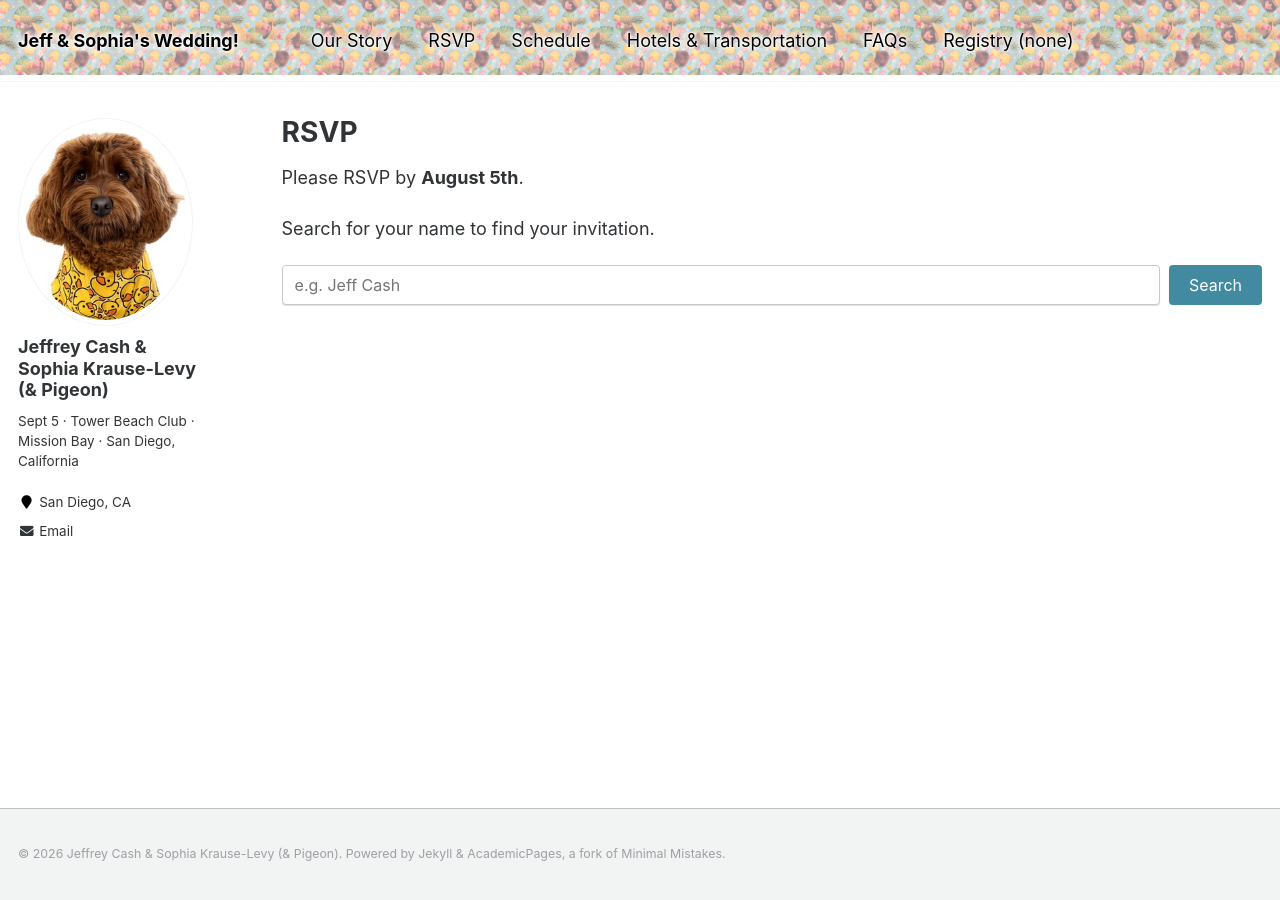
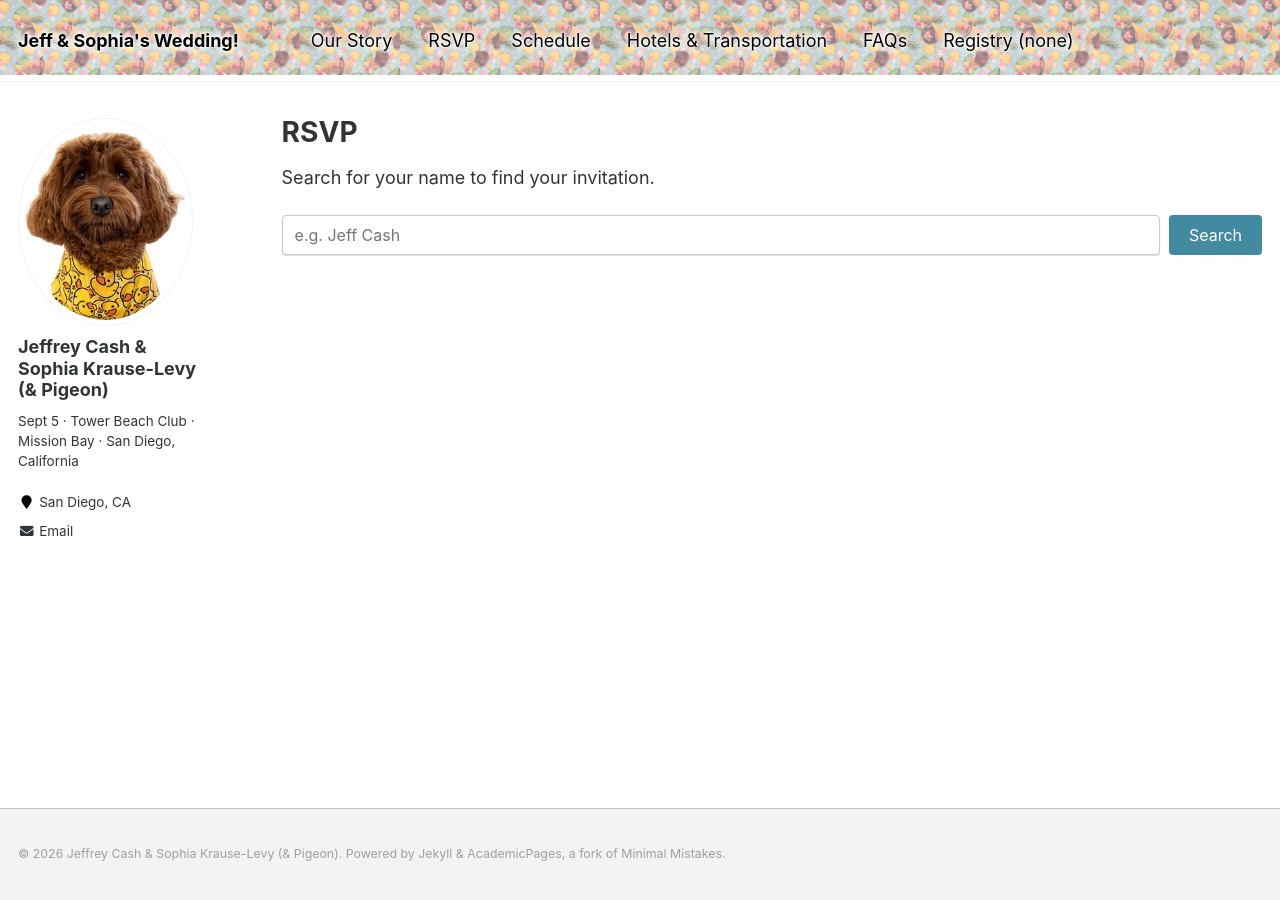
Before and after one commit to duckduckpigeon/duckduckpigeon.github.io, a Jekyll site: the page built from _pages/rsvp.md, in a window 1280 px wide. Built offline with Jekyll 4.4.1, drawn with Linux system fonts in a browser that asks for light colours; comment, search, counter and statistics services are not loaded.

Commit message:
removed rsvp date

```diff
--- a/_pages/rsvp.md
+++ b/_pages/rsvp.md
@@ -132,7 +132,6 @@ author_profile: true
 
 <div id="rsvp-app">
   <div id="search-section">
-    <p>Please RSVP by <strong>August 5th</strong>.</p>
     <p>Search for your name to find your invitation.</p>
     <div class="rsvp-search-row">
       <input type="text" id="name-search" placeholder="e.g. Jeff Cash" autocomplete="off" />
```
